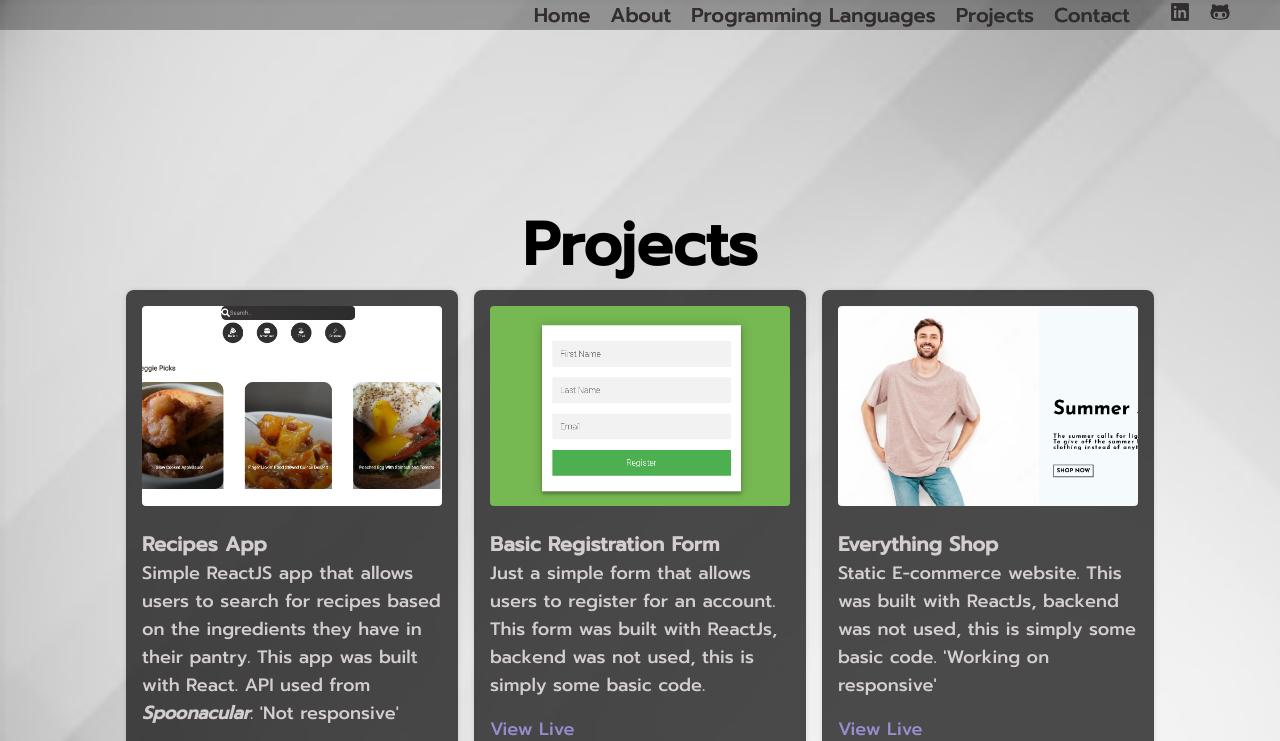
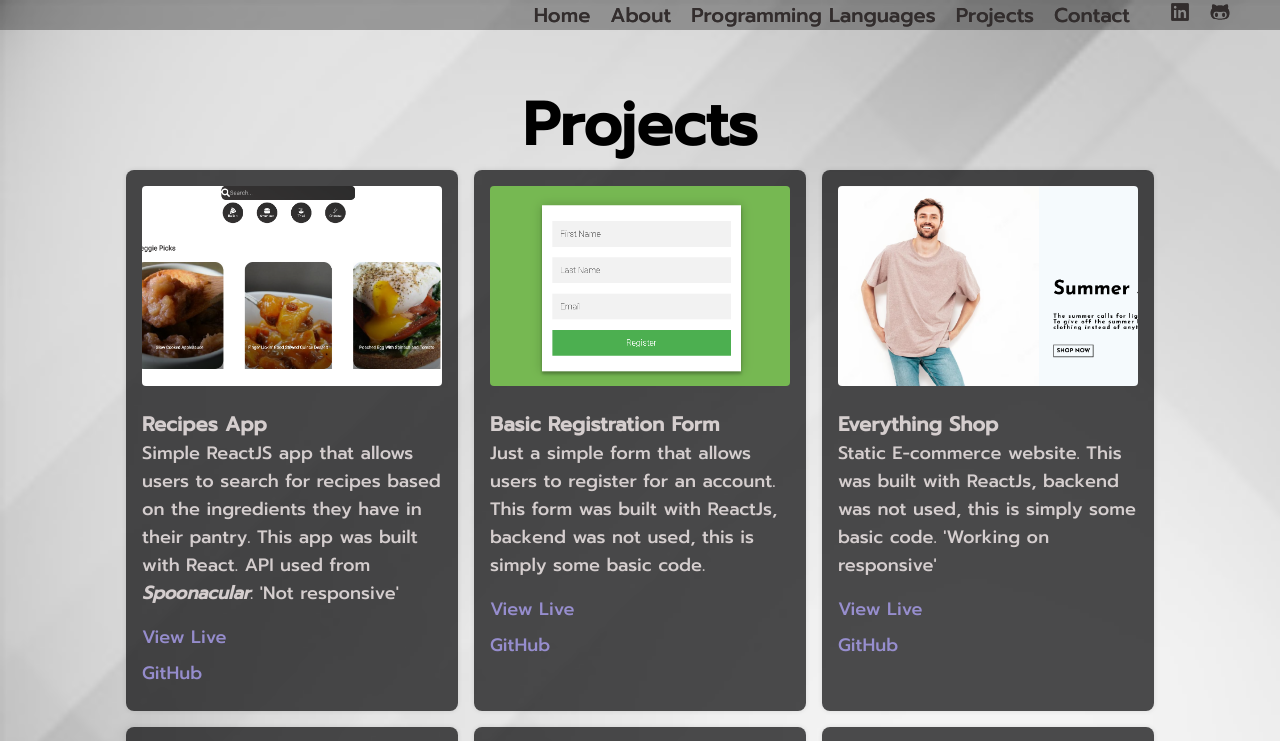
Before and after one commit to sirjoaogoncalves/PortfolioJoaoGoncalves, a React (Create React App) app: page /PortfolioJoaoGoncalves/projects in a window 1280 px wide. Shown: the top 741 px of the page. Built offline with nearby package versions, Linux system fonts and the light colour scheme.

Commit message:
updated the project-cards margin-bottom

```diff
--- a/src/pages/Projects.css
+++ b/src/pages/Projects.css
@@ -6,7 +6,7 @@ h1 {
   text-align: center;
   font-size: 60px;
   font-weight: bold;
-  margin-top: 200px;
+  margin-top: 80px;
 }
 
 .project-cards {
@@ -14,6 +14,7 @@ h1 {
   flex-wrap: wrap;
   gap: 16px;
   justify-content: center;
+  margin-bottom: 80px;
 }
 
 .project-card {
```
